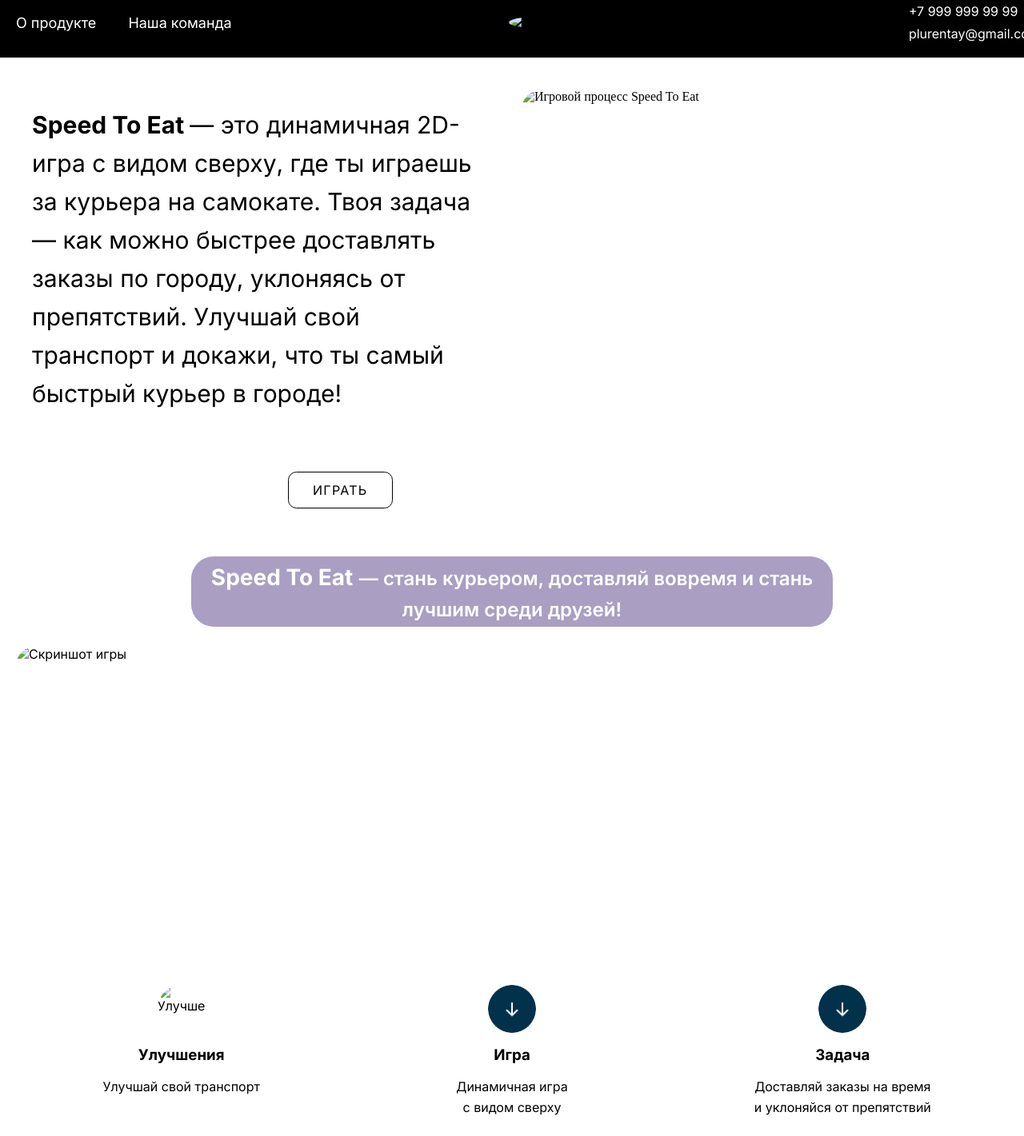
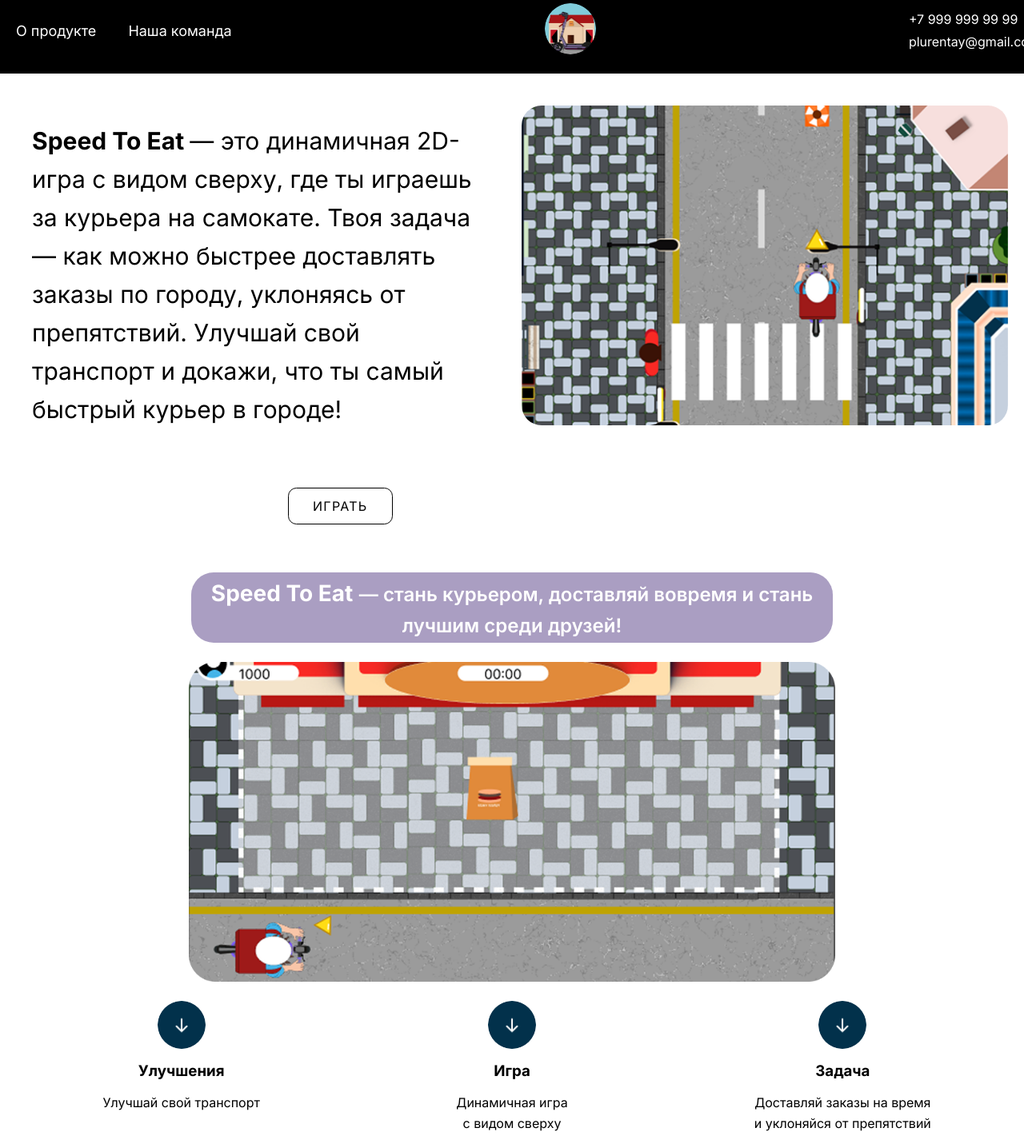
Before and after one commit to erikkitty/plurent.com, a plain HTML site: page index.html in a window 1280 px wide. Shown: the part 16-1437 px from the top of the page at 80% size. Drawn offline with Linux system fonts and the light colour scheme; files whose address does not match are found by name.

Commit message:
Update index.html

```diff
--- a/index.html
+++ b/index.html
@@ -19,7 +19,7 @@
         <a class='nav-list-item' href="#team"> Наша команда</a>
       </div>
       <div style="text-align: center">
-      <img class="logo" src="лого 2.png" alt="Speed To Eat logo" />
+      <img class="logo" src="img/лого 2.png" alt="Speed To Eat logo" />
       </div>
       <div class="contact-info">
         <a class="phone" href="tel:+79999999999"> +7 999 999 99 99</a>
@@ -35,7 +35,7 @@
       </p>
         <a href="#" class="hero-button">Играть</a>
       </div>
-      <img class="hero-image" src="игровой процесс.png" alt="Игровой процесс Speed To Eat" />
+      <img class="hero-image" src="img/игровой процесс.png" alt="Игровой процесс Speed To Eat" />
 
     </section>
     <section class="features">
@@ -43,20 +43,20 @@
         <span class="main-title">Speed To Eat</span>
         <span class="sub-title"> — стань курьером, доставляй вовремя и стань лучшим среди друзей!</span>
       </h2>
-      <img class="feature-image" src="image 2.png" alt="Скриншот игры" />
+      <img class="feature-image" src="img/image 2.png" alt="Скриншот игры" />
       <div class="feature-list">
         <div class="feature-item">
-          <img src="стрелка.png" alt="Улучшения" class="feature-icon" />
+          <img src="img/стрелка.png" alt="Улучшения" class="feature-icon" />
           <h3>Улучшения</h3>
           <p>Улучшай свой транспорт</p>
         </div>
         <div class="feature-item">
-          <img src="D:\image\стрелка.png" alt="Игра" class="feature-icon" />
+          <img src="img/стрелка.png" alt="Игра" class="feature-icon" />
           <h3>Игра</h3>
           <p>Динамичная игра<br />с видом сверху</p>
         </div>
         <div class="feature-item">
-          <img src="D:\image\стрелка.png" alt="Задача" class="feature-icon" />
+          <img src="img/стрелка.png" alt="Задача" class="feature-icon" />
           <h3>Задача</h3>
           <p>Доставляй заказы на время<br />и уклоняйся от препятствий</p>
         </div>
```
